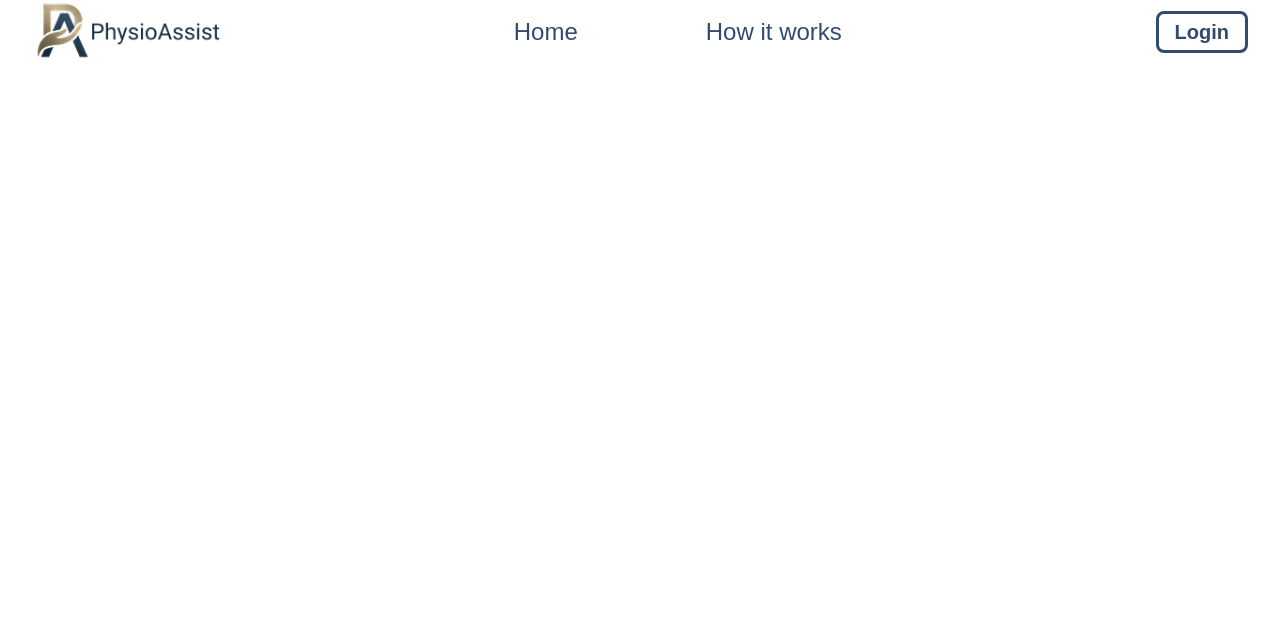
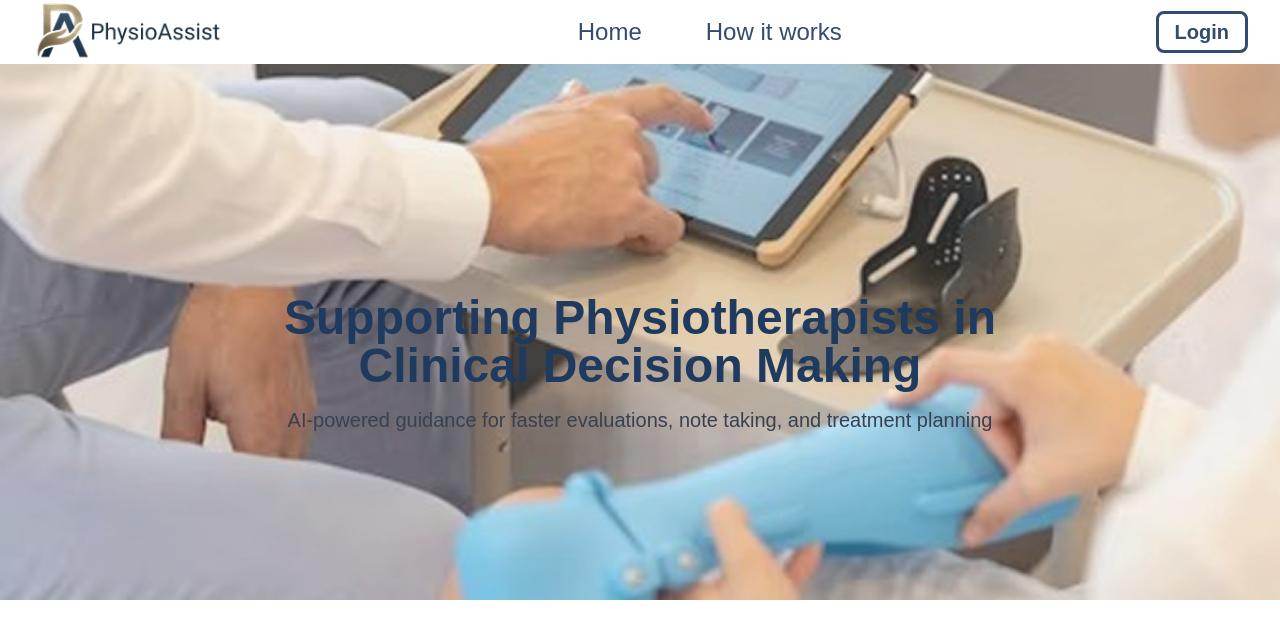
Before and after one commit to michaelfuchaka/PhysioAssist, a Next.js app in the folder physioAssist/client/: page / in a window 1280 px wide. Shown: the top 638 px of the page. Built offline with nearby package versions, Linux system fonts and the light colour scheme.

Commit message:
feat: Add hero image to Home component and adjust Navbar layout

```diff
--- a/physioAssist/client/src/app/page.js
+++ b/physioAssist/client/src/app/page.js
@@ -1,4 +1,6 @@
 import Navbar from '@/components/Navbar';
+import React from 'react';
+import Image from 'next/image';
 
 
 
@@ -10,7 +12,25 @@ export default function Home() {
     <div className='bg-[#FFFFFF] min-h-screen '>
       <Navbar />
       <main >
+       {/* hero */}
+        <div className='relative h-[600px] flex items-center justify-center'>
+          <Image
+            src='/assets/heroImg.png'
+            alt='Hero Image'
+            fill
+            className='object-cover absolute inset-0 bg-black/20'
+            priority
+            />
+          <div className='relative z-10 pt-32 px-8 text-center  max-w-4xl mx-auto'>
+            <h1 className='text-4xl md:text-5xl font-semibold text-[#1E3A5F]'>
+              Supporting Physiotherapists in Clinical Decision Making
+            </h1>
+            <p className='text-lg md:text-xl text-[#374151] font-medium mt-4'>
+            AI-powered guidance for faster evaluations, note taking, and treatment planning
+            </p>
+          </div>
 
+        </div>
       </main>
     </div>
   );
--- a/physioAssist/client/src/components/Navbar.jsx
+++ b/physioAssist/client/src/components/Navbar.jsx
@@ -27,8 +27,8 @@ const Navbar = () => {
         )}
     </div>
     {/* Navigation   */}
-    <div className="flex-1 flex justify-center pr-16">
-      <ul className='flex gap-32 ml-8 text-2xl'>
+    <div className="flex-1 flex justify-center ">
+      <ul className='flex gap-16 ml-8 text-2xl'>
         <li>
         <Link href="/" className=" text-[#324B6F]  hover:bg-gray-100 transition-colors duration-200">
             Home
```
Also changed, not shown: physioAssist/client/public/assets/heroImg.png (added).
